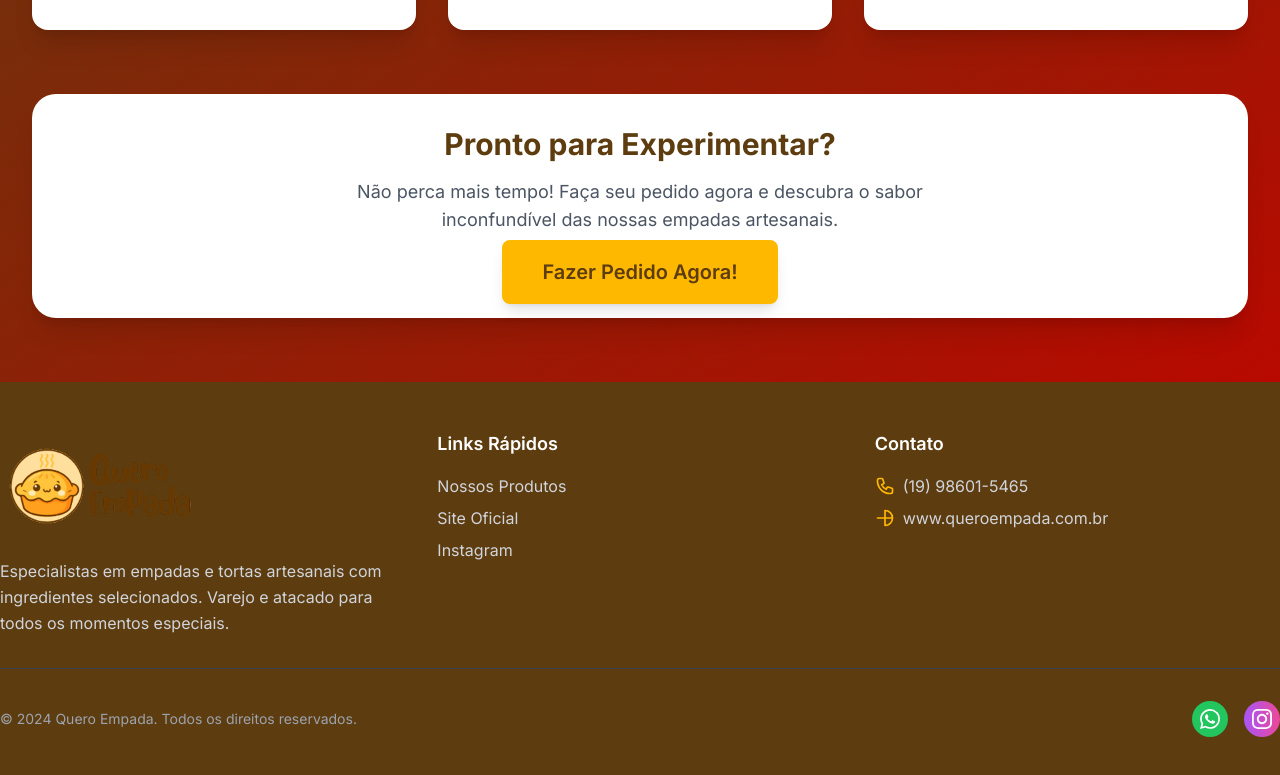
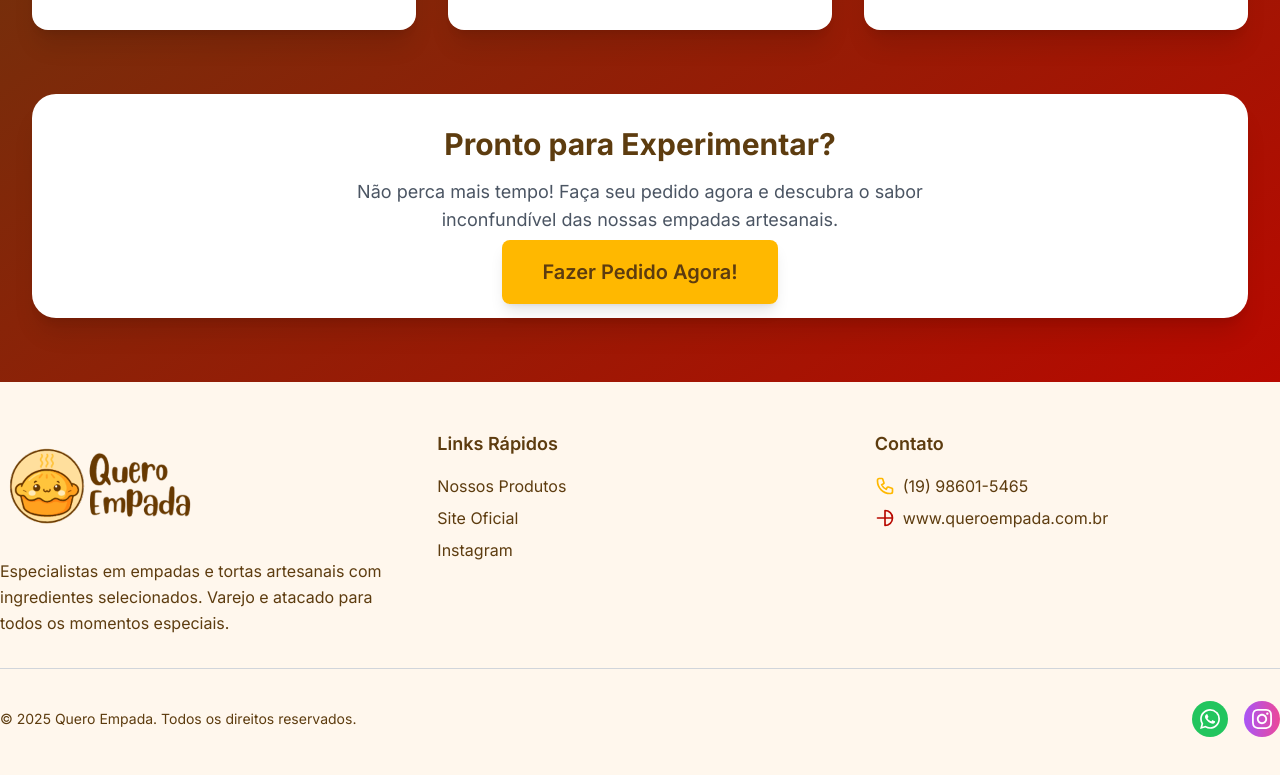
Before and after one commit to ricardosguimaraes/quero_empada, a Next.js app: page / in a window 1280 px wide. Shown: the part 2418-3193 px from the top of the page. Built offline with nearby package versions, Linux system fonts and the light colour scheme.

Commit message:
feat: alterado cor do bg do footer e cor fontes

```diff
--- a/components/Footer.tsx
+++ b/components/Footer.tsx
@@ -5,7 +5,7 @@ import Link from 'next/link'
 
 export default function Footer() {
   return (
-    <footer className="bg-brand-brown text-white">
+         <footer className="bg-brand-off-white text-brand-brown">
       <div className="container-custom">
         <div className="py-12">
           <div className="grid md:grid-cols-3 gap-8">
@@ -20,7 +20,7 @@ export default function Footer() {
                          className="rounded-lg"
                        />
                      </div>
-              <p className="text-gray-300 leading-relaxed">
+                                   <p className="text-brand-brown leading-relaxed">
                        Especialistas em empadas e tortas artesanais com ingredientes selecionados.
                        Varejo e atacado para todos os momentos especiais.
                      </p>
@@ -32,7 +32,7 @@ export default function Footer() {
               <div className="space-y-2">
                                        <Link
                          href="#produtos"
-                  className="block text-gray-300 hover:text-brand-yellow transition-colors duration-200"
+                         className="block text-brand-brown hover:text-brand-red transition-colors duration-200"
                        >
                          Nossos Produtos
                        </Link>
@@ -40,7 +40,7 @@ export default function Footer() {
                          href="https://www.queroempada.com.br"
                          target="_blank"
                          rel="noopener noreferrer"
-                  className="block text-gray-300 hover:text-brand-yellow transition-colors duration-200"
+                         className="block text-brand-brown hover:text-brand-red transition-colors duration-200"
                        >
                          Site Oficial
                        </Link>
@@ -48,7 +48,7 @@ export default function Footer() {
                          href="https://www.instagram.com/queroempada.com.br/"
                          target="_blank"
                          rel="noopener noreferrer"
-                  className="block text-gray-300 hover:text-brand-yellow transition-colors duration-200"
+                         className="block text-brand-brown hover:text-brand-red transition-colors duration-200"
                        >
                          Instagram
                        </Link>
@@ -65,20 +65,20 @@ export default function Footer() {
                   </svg>
                                            <Link
                            href="tel:+5519986015465"
-                    className="text-gray-300 hover:text-brand-yellow transition-colors duration-200"
+                           className="text-brand-brown hover:text-brand-red transition-colors duration-200"
                          >
                            (19) 98601-5465
                          </Link>
                        </div>
                        <div className="flex items-center space-x-2">
-                  <svg className="w-5 h-5 text-brand-yellow" fill="none" stroke="currentColor" viewBox="0 0 24 24">
+                         <svg className="w-5 h-5 text-brand-red" fill="none" stroke="currentColor" viewBox="0 0 24 24">
                            <path strokeLinecap="round" strokeLinejoin="round" strokeWidth={2} d="M21 12a9 9 0 01-9 9m9-9a9 9 0 00-9-9m9 9H3m9 9v-9m0-9v9" />
                          </svg>
                          <Link
                            href="https://www.queroempada.com.br"
                            target="_blank"
                            rel="noopener noreferrer"
-                    className="text-gray-300 hover:text-brand-yellow transition-colors duration-200"
+                           className="text-brand-brown hover:text-brand-red transition-colors duration-200"
                          >
                            www.queroempada.com.br
                          </Link>
@@ -88,10 +88,10 @@ export default function Footer() {
           </div>
 
           {/* Bottom Bar */}
-          <div className="border-t border-gray-700 mt-8 pt-8">
+          <div className="border-t border-gray-300 mt-8 pt-8">
             <div className="flex flex-col md:flex-row justify-between items-center space-y-4 md:space-y-0">
-              <p className="text-gray-400 text-sm">
-                © 2024 Quero Empada. Todos os direitos reservados.
+              <p className="text-brand-brown text-sm">
+                © 2025 Quero Empada. Todos os direitos reservados.
               </p>
               <div className="flex items-center space-x-4">
                 <Link
```
Lines whose indentation alone changed are shown as unchanged.
